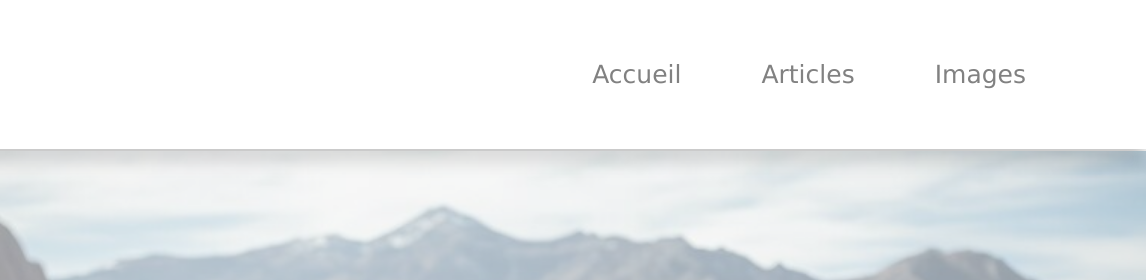
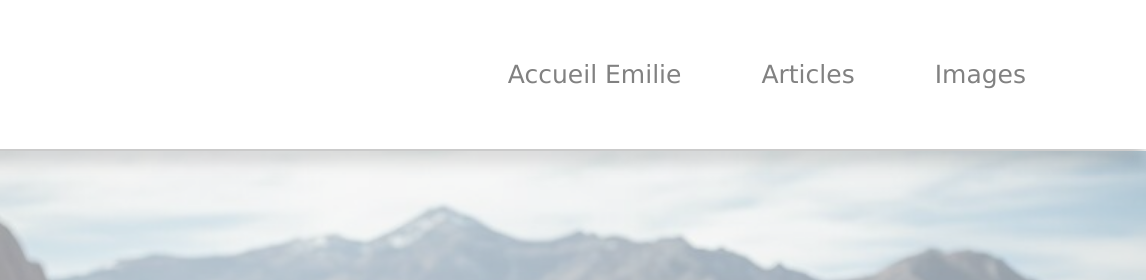
Before and after one commit to emmillie/blog-voyage-html-css, a plain HTML site: page index.html in a window 1280 px wide. Shown: the top 280 px of the page, 134-1280 px from the left. Drawn offline with Linux system fonts and the light colour scheme.

Commit message:
changement nom accueil

```diff
--- a/index.html
+++ b/index.html
@@ -11,7 +11,7 @@
     <header>
         <a href="index.html"><img src="images/logo.webp" alt="Logo" class="logo"></a>
         <div class="nav"> <!--la nav, permettant la navigation entre les pages web-->
-            <a href="index.html">Accueil</a>
+            <a href="index.html">Accueil Emilie</a>
             <a href="article.html">Articles</a>
             <a href="images.html">Images</a>
         </div>
```
